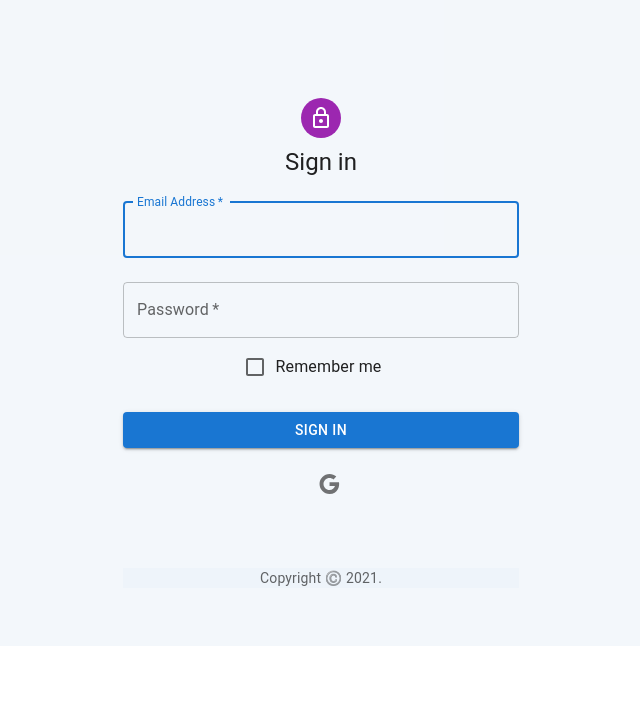
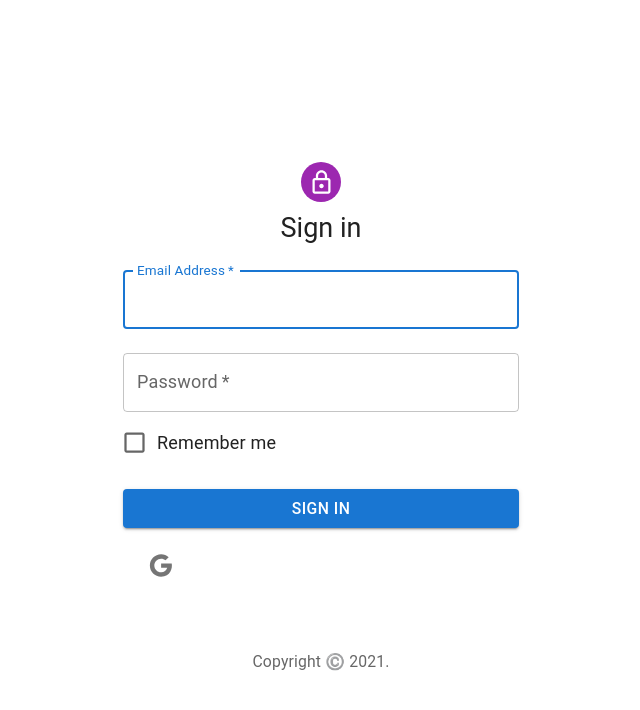
Before and after one commit to ccejudo/farmacias-sanate, a React (Create React App) app in the folder frontend/: page / in a window 1280 px wide. Shown: the top 710 px of the page, without its empty margins (319-959 px from the left). Built offline with nearby package versions, Linux system fonts and the light colour scheme; no server answers.

Commit message:
Fix Styling

```diff
--- a/frontend/src/App.js
+++ b/frontend/src/App.js
@@ -39,8 +39,6 @@ export default function App(props) {
     <p> cargando</p>
   ) : (
     <div className="App">
-      <h1>{currentUser} </h1>
-
       <Index
         socialLogin={socialLogin}
         currentUser={currentUser}
--- a/frontend/src/styles.css
+++ b/frontend/src/styles.css
@@ -1,9 +1,73 @@
-.App {
-  font-family: sans-serif;
-  text-align: center;
-  padding: 2%;
-  background-color: rgba(196, 214, 232, 0.2);
+html,
+body {
+  padding: 0;
+  margin: 0;
+  font-family: 'Montserrat', sans-serif;
+  line-height: 1.6;
+  font-size: 18px;
+  color: #0D1317;
 }
-p {
-  background-color: rgba(196, 214, 232, 0.1);
+
+* {
+  box-sizing: border-box;
 }
+
+a {
+  color: #0070f3;
+  text-decoration: none;
+}
+
+a:hover {
+  text-decoration: underline;
+}
+
+img {
+  max-width: 100%;
+  display: block;
+}
+
+main {
+  padding: 5rem 0;
+  flex: 1;
+  display: flex;
+  flex-direction: column;
+  justify-content: center;
+  align-items: center;
+}
+
+footer {
+  width: 100%;
+  height: 100px;
+  border-top: 1px solid #eaeaea;
+  display: flex;
+  justify-content: center;
+  align-items: center;
+}
+
+footer img {
+  margin-left: 0.5rem;
+}
+
+footer a {
+  display: flex;
+  justify-content: center;
+  align-items: center;
+}
+
+a {
+  color: inherit;
+  text-decoration: none;
+}
+
+code {
+  background: #fafafa;
+  border-radius: 5px;
+  padding: 0.75rem;
+  font-size: 1.1rem;
+  font-family: Menlo, Monaco, Lucida Console, Liberation Mono,
+  DejaVu Sans Mono, Bitstream Vera Sans Mono, Courier New, monospace;
+}
+
+.container_category{
+  padding: 1%;
+}
```
